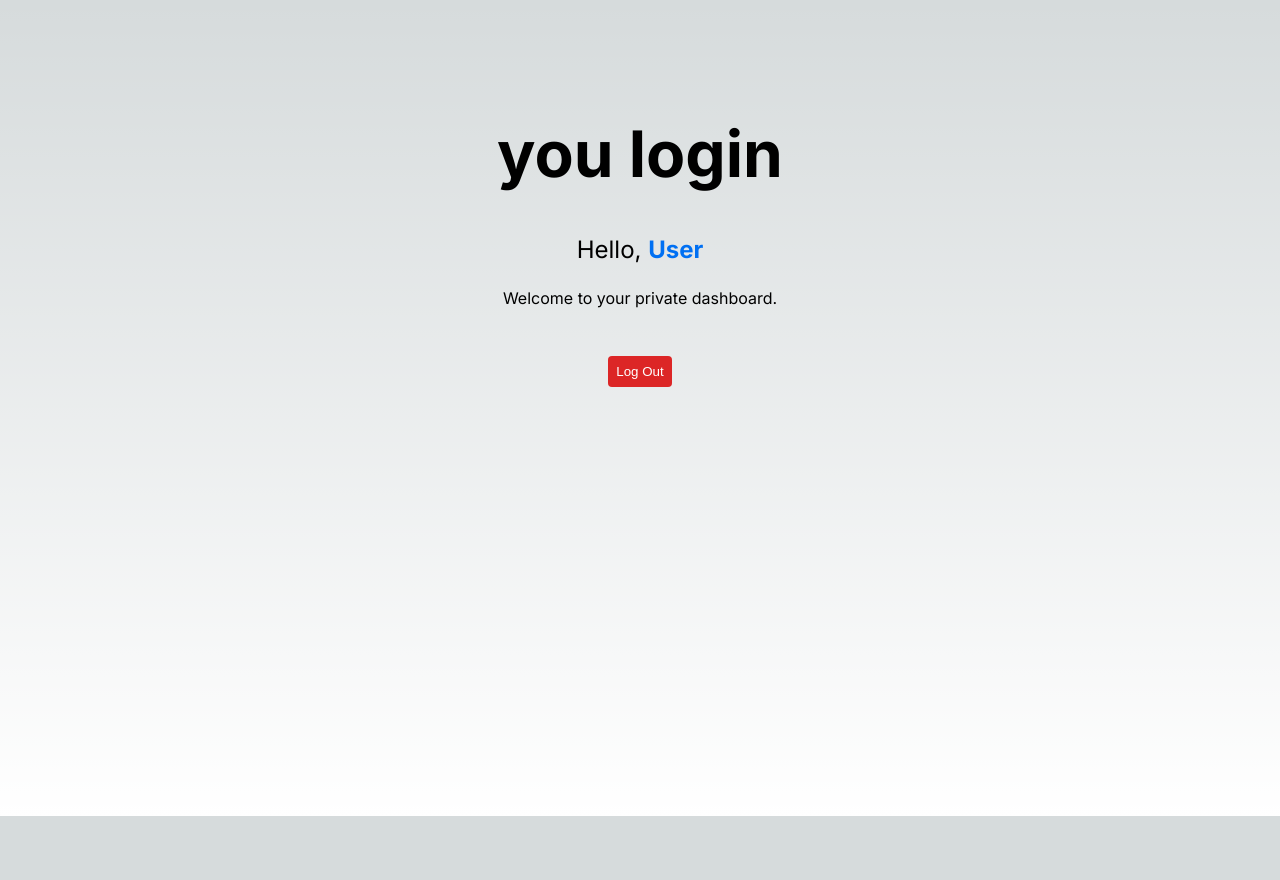
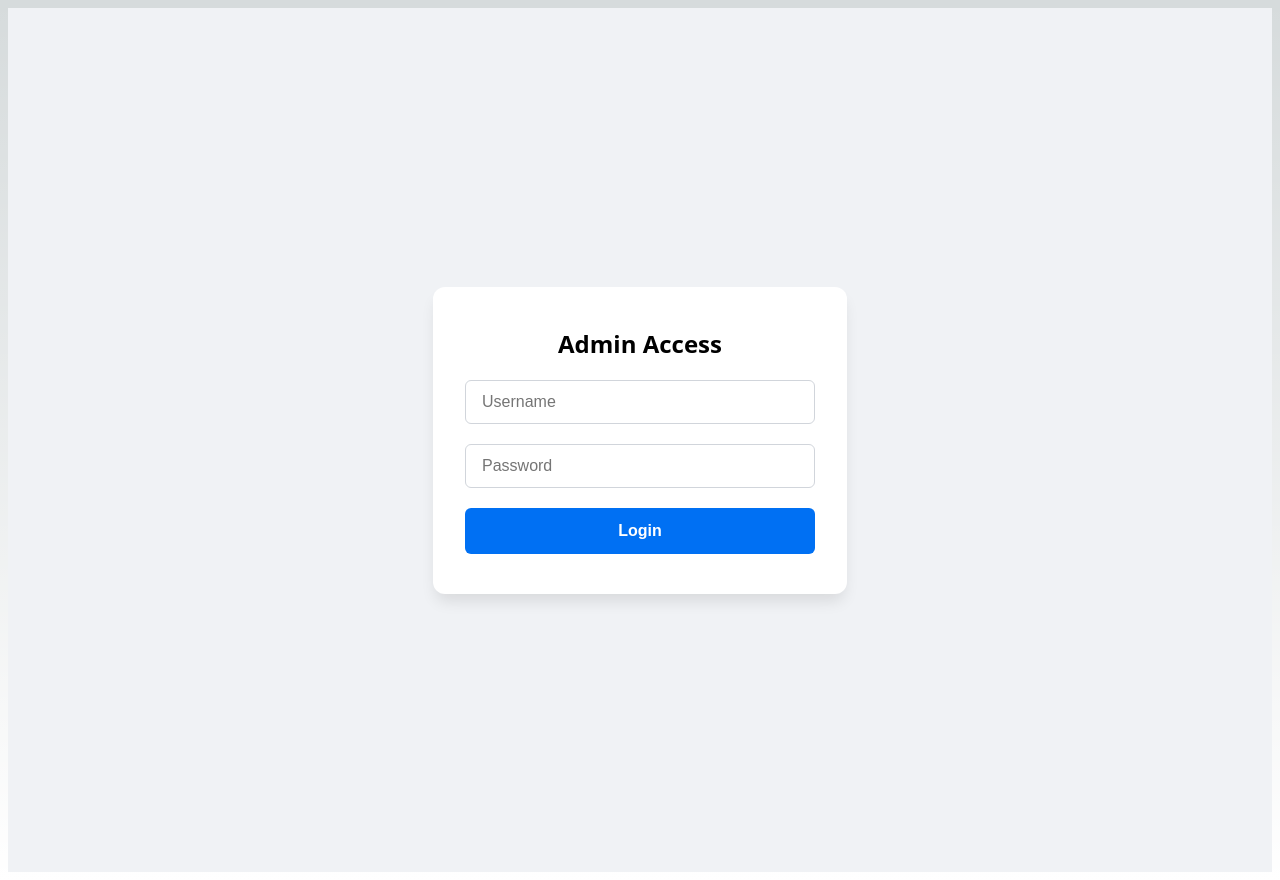
Before and after one commit to InfectiousAlpha/PhysicsWithIsmail, a Next.js app: page / in a window 1280 px wide. Before the commit the page ends 816 px from the top, so only its background shows below. Built offline with nearby package versions, Linux system fonts and the light colour scheme; no server answers.

Commit message:
Update page.jsx

```diff
--- a/app/page.jsx
+++ b/app/page.jsx
@@ -1,27 +1,116 @@
-import { getServerSession } from "next-auth";
-import { authOptions } from "@/app/api/auth/[...nextauth]/route";
-import LogoutButton from "@/app/components/LogoutButton";
+import React, { useState } from 'react';
 
-export default async function Home() {
-  // Fetch the session on the server
-  const session = await getServerSession(authOptions);
+export default function App() {
+  const [isLoggedIn, setIsLoggedIn] = useState(false);
+  const [username, setUsername] = useState('');
+  const [password, setPassword] = useState('');
+  const [error, setError] = useState('');
 
-  // Safely get the name, or default to "User" if something goes wrong
-  const username = session?.user?.name || "User";
+  // Mock credentials for the preview environment
+  const ADMIN_USER = "admin";
+  const ADMIN_PASSWORD = "password123";
 
+  const handleLogin = (e) => {
+    e.preventDefault();
+    if (username === ADMIN_USER && password === ADMIN_PASSWORD) {
+      setIsLoggedIn(true);
+      setError('');
+    } else {
+      setError('Invalid credentials. Use admin / password123 for preview.');
+    }
+  };
+
+  const handleLogout = () => {
+    setIsLoggedIn(false);
+    setUsername('');
+    setPassword('');
+  };
+
+  if (isLoggedIn) {
     return (
-    <div className="content-container">
+      <div style={styles.container}>
         <h1 style={{fontSize: '4rem', fontWeight: 'bold'}}>you login</h1>
 
-      {/* This paragraph now shows the dynamic username */}
         <p style={{marginTop: '20px', fontSize: '1.5rem'}}>
           Hello, <span style={{color: '#0070f3', fontWeight: 'bold'}}>{username}</span>
         </p>
 
         <p style={{marginTop: '10px'}}>Welcome to your private dashboard.</p>
 
-      {/* We use the separate client component for the button */}
-      <LogoutButton />
+        <button
+          onClick={handleLogout}
+          style={{...styles.btn, backgroundColor: '#dc2626', marginTop: '2rem'}}
+        >
+          Log Out
+        </button>
       </div>
     );
   }
+
+  return (
+    <div style={styles.container}>
+      <form onSubmit={handleLogin} style={styles.form}>
+        <h2 style={{textAlign: 'center', marginBottom: '20px', margin: 0}}>Admin Access</h2>
+        <input
+          type="text"
+          placeholder="Username"
+          value={username}
+          onChange={(e) => setUsername(e.target.value)}
+          style={styles.input}
+        />
+        <input
+          type="password"
+          placeholder="Password"
+          value={password}
+          onChange={(e) => setPassword(e.target.value)}
+          style={styles.input}
+        />
+        <button type="submit" style={styles.btn}>Login</button>
+        {error && <p style={{color: 'red', textAlign: 'center', margin: 0, marginTop: '10px', fontSize: '0.9rem'}}>{error}</p>}
+      </form>
+    </div>
+  );
+}
+
+const styles = {
+  container: {
+    display: 'flex',
+    flexDirection: 'column',
+    alignItems: 'center',
+    justifyContent: 'center',
+    minHeight: '100vh',
+    fontFamily: 'system-ui, -apple-system, sans-serif',
+    background: '#f0f2f5',
+    color: '#000',
+    padding: '2rem'
+  },
+  form: {
+    background: 'white',
+    padding: '2.5rem 2rem',
+    borderRadius: '12px',
+    boxShadow: '0 10px 15px -3px rgba(0,0,0,0.1)',
+    display: 'flex',
+    flexDirection: 'column',
+    gap: '1.25rem',
+    width: '100%',
+    maxWidth: '350px'
+  },
+  input: {
+    padding: '0.75rem 1rem',
+    border: '1px solid #d1d5db',
+    borderRadius: '6px',
+    fontSize: '1rem',
+    outline: 'none'
+  },
+  btn: {
+    background: '#0070f3',
+    color: 'white',
+    padding: '0.875rem',
+    border: 'none',
+    borderRadius: '6px',
+    cursor: 'pointer',
+    fontSize: '1rem',
+    fontWeight: '600',
+    transition: 'background 0.2s'
+  }
+};
```
Lines whose indentation alone changed are shown as unchanged.
